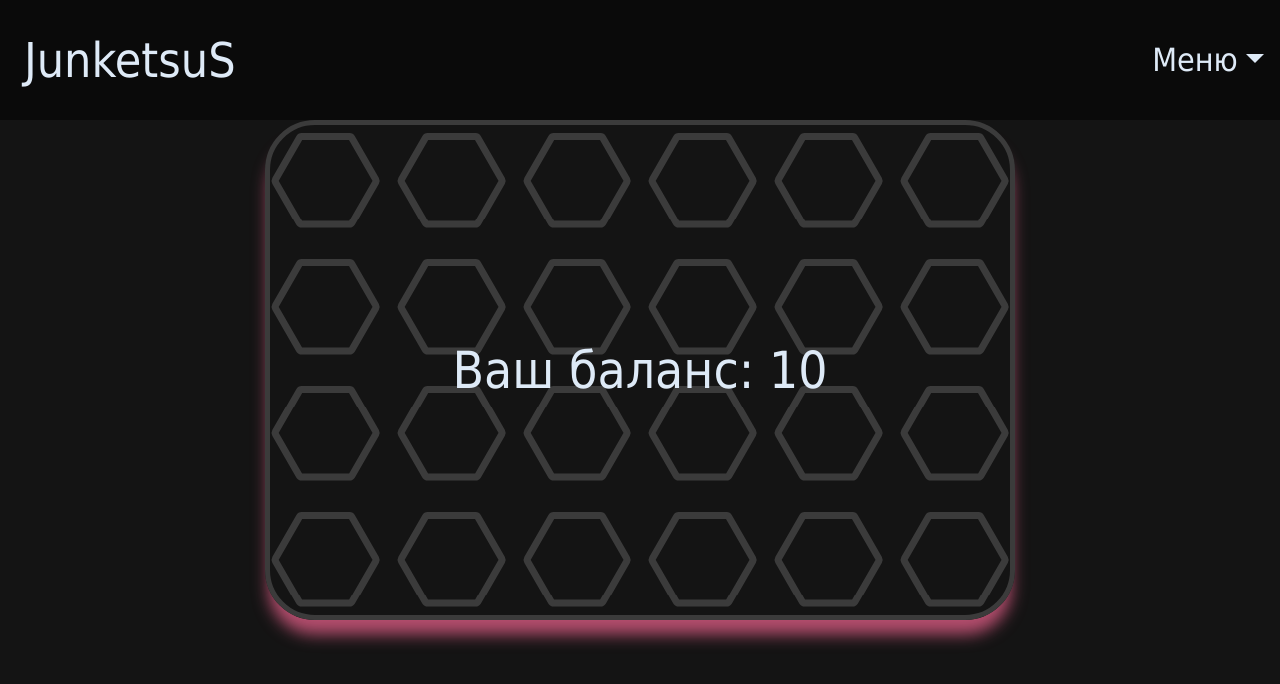
After one commit to 51Sirius/Messanger, a Python web app: template server/Templates/balance.html in a window 1280 px wide. The commit adds this page. Shown: the top 684 px of the page. Run offline with Jinja, Linux system fonts and the light colour scheme; the template is opened without the code that fills it: most values are stand-ins (such as "Sample title", 1, 10 or a date in 2020).

Commit message:
Feat: add balance page

```diff
--- a/server/Static/scripts/update.js
+++ b/server/Static/scripts/update.js
@@ -1,6 +1,5 @@
 document.getElementById("button-refresh").addEventListener("click", function() {
-    tmp = document.URL.split('/')
-    tmp = tmp[tmp.length - 1]
+    const tmp = document.querySelector('.main').getAttribute('data-id');
 
     const uri = "http://127.0.0.1:5000/update/"+tmp;
     console.log(uri)
--- /dev/null
+++ b/server/Templates/balance.html
@@ -0,0 +1,6 @@
+{% extends 'base.html' %}
+{% block content %}
+    <div class="welcome-block animation">
+        <div class="welcome-string">Ваш баланс: {{ balance }}</div>
+    </div>
+{% endblock %}
--- a/server/Templates/chat.html
+++ b/server/Templates/chat.html
@@ -3,7 +3,7 @@
     <link rel="stylesheet" href="{{ url_for('static', filename='css/chat.css') }}">
 {% endblock %}
 {% block content %}
-<main class="main">
+<main class="main" data-id="{{ companion.username }}">
     <div class="message-container">
         <div class="wraper">
             {% for message in messages %}
--- a/server/Templates/navbar.html
+++ b/server/Templates/navbar.html
@@ -11,7 +11,7 @@
             <ul class="dropdown-menu dropdown-menu-right">
                 <li><a class="dropdown-item" href="">Профиль</a></li>
                 <li><a class="dropdown-item" href="">Настройки</a></li>
-                <li><a class="dropdown-item" href="">Помощь</a></li>
+                <li><a class="dropdown-item" href="{{ url_for('balance') }}">Баланс</a></li>
                 <li><a class="dropdown-item" href="{{ url_for('chat') }}">Чатик</a></li>
                 <li><a class="dropdown-item" href="#">&raquo; Сообщество  </a>
                     <ul class="submenu submenu-left dropdown-menu">
```
Also changed, not shown: server/app.py (+15 -3 lines).
